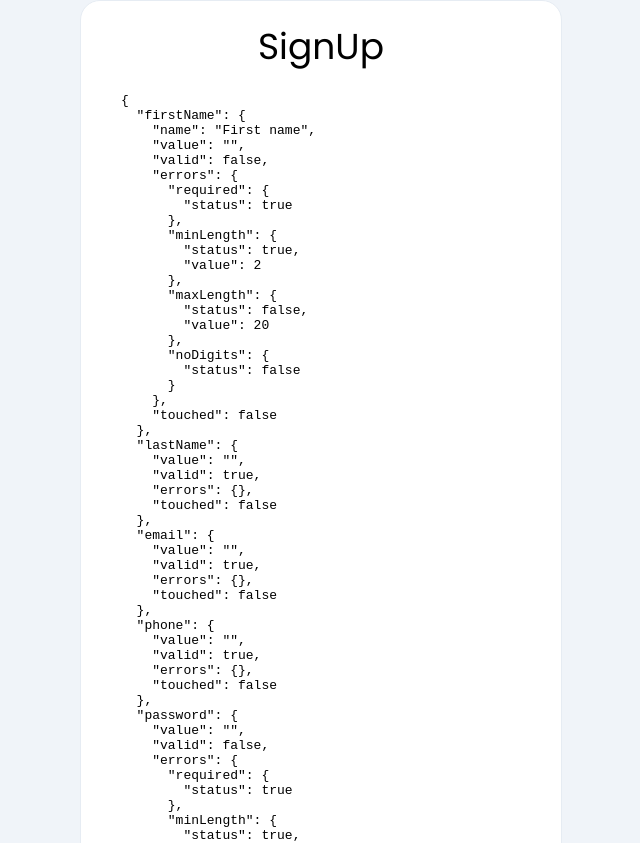
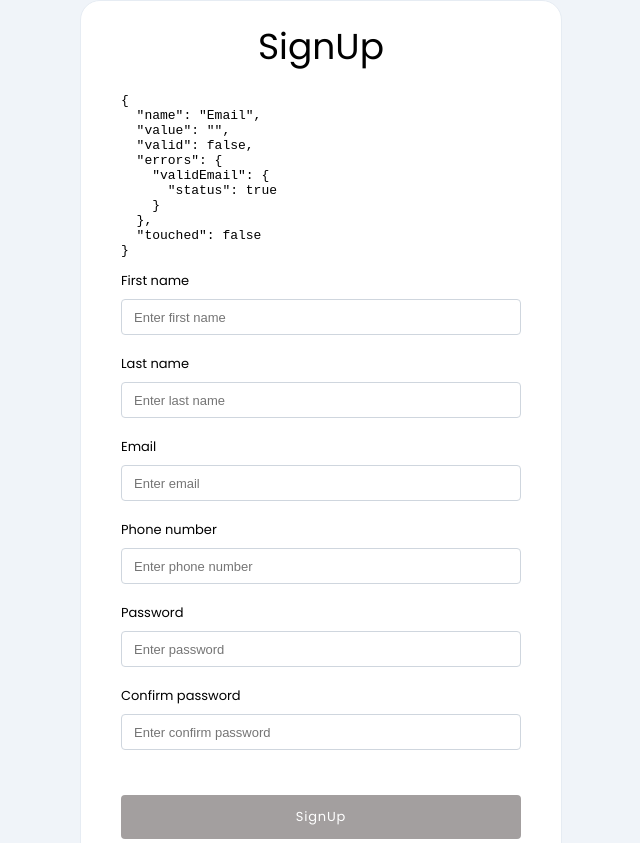
Before and after one commit to Natalka2019/todo-vue, a Vue app: page / in a window 1280 px wide. Shown: the top 843 px of the page, without its empty margins (319-959 px from the left). Built offline with nearby package versions, Linux system fonts and the light colour scheme.

Commit message:
add email validation

```diff
--- a/src/components/inputRegular.vue
+++ b/src/components/inputRegular.vue
@@ -10,6 +10,7 @@
       @input="updateValue"
       :type="type"
       @blur="$emit('blur', $event)"
+      :maxlength="maxPasswordlength"
     />
     <p class="error" :class="inputFieldErrorClass">{{ error }}</p>
   </div>
@@ -28,6 +29,7 @@ export default {
     inputFieldClass: Array,
     inputFieldErrorClass: String,
     blur: Function,
+    maxPasswordlength: String,
   },
   methods: {
     updateValue(event) {
@@ -57,8 +59,5 @@ export default {
 
 .error {
   margin: 0;
-  /* font-size: 10px;
-  height: 15px;
-  color: red; */
 }
 </style>
--- a/src/use/form.js
+++ b/src/use/form.js
@@ -1,26 +1,26 @@
-import { reactive, computed } from "vue";
+import { reactive } from "vue";
 import { useField } from "./field";
 
 export const useForm = (init = {}) => {
   const form = reactive({});
-  const validKey = "valid";
+  // const validKey = "valid";
 
   for (const [key, value] of Object.entries(init)) {
     form[key] = useField(value);
   }
 
-  form[validKey] = computed(() => {
-    let status = true;
-    Object.keys(form)
-      .filter((key) => key !== validKey)
-      .forEach((key) => {
-        if (!form[key].valid) {
-          status = false;
-        }
-      });
+  // form[validKey] = computed(() => {
+  //   let status = true;
+  //   Object.keys(form)
+  //     .filter((key) => key !== validKey)
+  //     .forEach((key) => {
+  //       if (!form[key].valid) {
+  //         status = false;
+  //       }
+  //     });
 
-    return status;
-  });
+  //   return status;
+  // });
 
   return form;
 };
--- a/src/views/SignUpPage/index.vue
+++ b/src/views/SignUpPage/index.vue
@@ -2,7 +2,7 @@
   <div class="container">
     <div className="signUp">
       <h1>SignUp</h1>
-      <pre>{{ form }}</pre>
+      <pre>{{ form.email }}</pre>
       <form className="inputsContainer" @submit.prevent="submit">
         <inputRegular
           class="inputFieldContainer"
@@ -24,10 +24,13 @@
             !form.lastName.valid && form.lastName.touched ? errorClass : '',
             activeClass,
           ]"
+          inputFieldErrorClass="inputFieldErrorClass"
           label="Last name"
           placeholder="Enter last name"
           v-model="form.lastName.value"
           type="text"
+          :error="form.lastName.touched ? errorMessage(form.lastName) : ''"
+          @blur="form.lastName.blur"
         />
         <inputRegular
           class="inputFieldContainer"
@@ -35,10 +38,13 @@
             !form.email.valid && form.email.touched ? errorClass : '',
             activeClass,
           ]"
+          inputFieldErrorClass="inputFieldErrorClass"
           label="Email"
           placeholder="Enter email"
           v-model="form.email.value"
           type="email"
+          :error="form.email.touched ? errorMessage(form.email) : ''"
+          @blur="form.email.blur"
         />
         <inputRegular
           class="inputFieldContainer"
@@ -46,10 +52,13 @@
             !form.phone.valid && form.phone.touched ? errorClass : '',
             activeClass,
           ]"
+          inputFieldErrorClass="inputFieldErrorClass"
           label="Phone number"
           placeholder="Enter phone number"
           v-model="form.phone.value"
           type="tel"
+          :error="form.phone.touched ? errorMessage(form.phone) : ''"
+          @blur="form.phone.blur"
         />
         <inputRegular
           class="inputFieldContainer"
@@ -57,10 +66,12 @@
             !form.password.valid && form.password.touched ? errorClass : '',
             activeClass,
           ]"
+          inputFieldErrorClass="inputFieldErrorClass"
           label="Password"
           placeholder="Enter password"
           v-model="form.password.value"
           type="password"
+          maxPasswordlength="50"
         />
         <inputRegular
           class="inputFieldContainer"
@@ -70,10 +81,12 @@
               : '',
             activeClass,
           ]"
+          inputFieldErrorClass="inputFieldErrorClass"
           label="Confirm password"
           placeholder="Enter confirm password"
           v-model="form.confirmPassword.value"
-          type="passowrd"
+          type="password"
+          maxPasswordlength="50"
         />
         <buttonRegular
           @click="goToTodosPage(form)"
@@ -106,6 +119,10 @@ const noDigits = (val) => {
   return { status: /^([^0-9]*)$/.test(val) };
 };
 
+const validEmail = (val) => {
+  return { status: /^.{1,64}@(.\..){1,64}$/.test(val) };
+};
+
 export default {
   name: "SignUpPage",
   components: {
@@ -131,19 +148,31 @@ export default {
         },
       },
       lastName: {
+        name: "Last name",
         value: "",
       },
       email: {
+        name: "Email",
         value: "",
+        validators: {
+          validEmail,
+        },
       },
       phone: {
+        name: "Phone number",
         value: "",
       },
       password: {
+        name: "Password",
         value: "",
-        validators: { required, minLength: minLength(8) },
+        validators: {
+          required,
+          minLength: minLength(8),
+          maxLength: maxLength(50),
+        },
       },
       confirmPassword: {
+        name: "Confirm password",
         value: "",
       },
     });
@@ -154,6 +183,9 @@ export default {
     goToTodosPage(form) {
       console.log({
         firstName: form.firstName.value,
+        lastName: form.lastName.value,
+        email: form.email.value,
+        phone: form.phone.value,
       });
       this.$router.push("/todos");
     },
@@ -162,15 +194,17 @@ export default {
         return "";
       }
 
-      if (field.errors.required.status) {
+      if (field.errors.required?.status) {
         return `${field.name} is required`;
       } else if (
-        field.errors.minLength.status ||
-        field.errors.maxLength.status
+        field.errors.minLength?.status ||
+        field.errors.maxLength?.status
       ) {
         return `${field.name} must be from ${field.errors.minLength.value} to ${field.errors.maxLength.value} characters`;
-      } else if (field.errors.noDigits.status) {
+      } else if (field.errors.noDigits?.status) {
         return `${field.name} can not contain digits`;
+      } else if (field.errors.validEmail?.status) {
+        return "Email invalid";
       }
     },
   },
```
